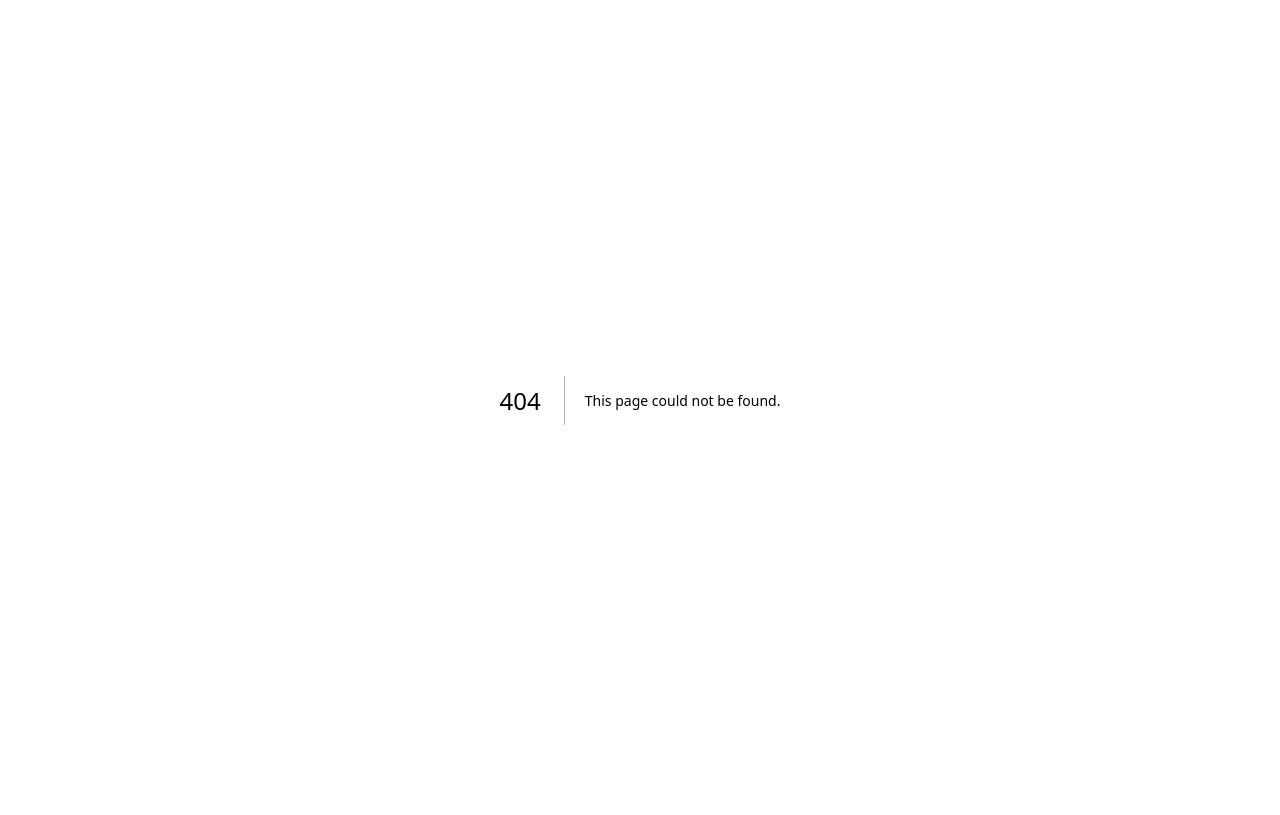
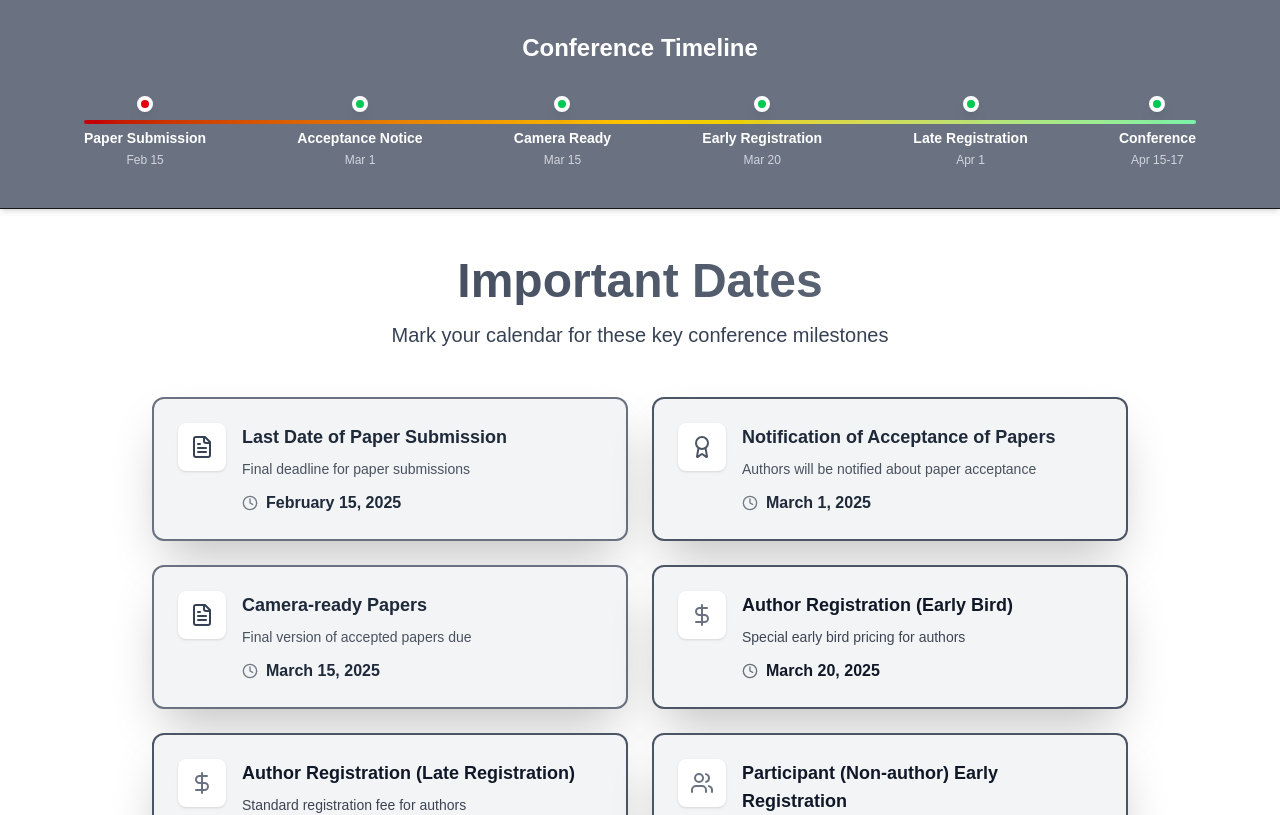
Before and after one commit to akshat4474/LearnIT_conference, a Next.js app: page /Dates in a window 1280 px wide. Before the commit this address had no page. Shown: the top 815 px of the page. Built offline with nearby package versions, Linux system fonts and the light colour scheme.

Commit message:
Dates Routing

```diff
--- /dev/null
+++ b/src/app/Dates/page.tsx
@@ -0,0 +1,8 @@
+import ImportantDates from "../../../UI/ImportantDates/ID";
+export default function DatesPage() {
+  return (
+    <main>
+        <ImportantDates/>
+    </main>
+  );
+}
```
Also changed, not shown: UI/ImportantDates/ID.tsx (renamed from UI/ImportantDates/page.tsx).
